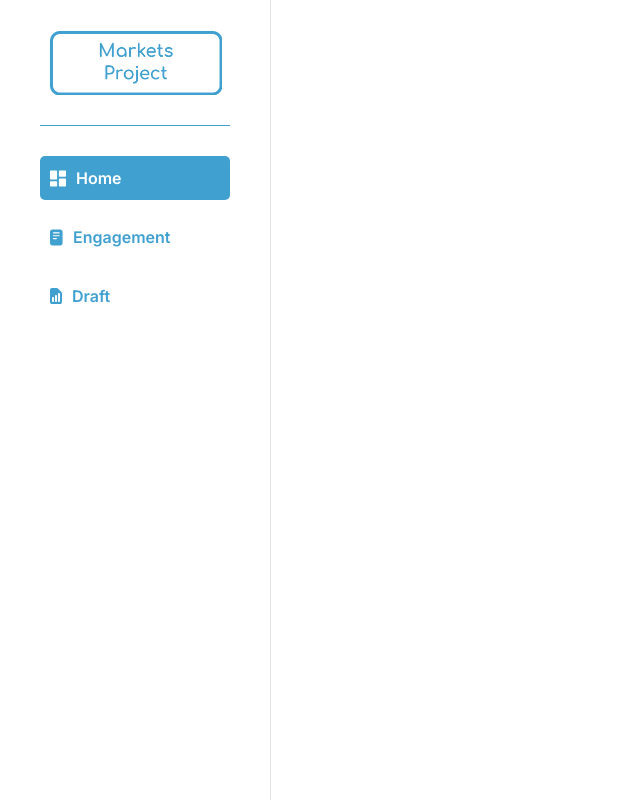
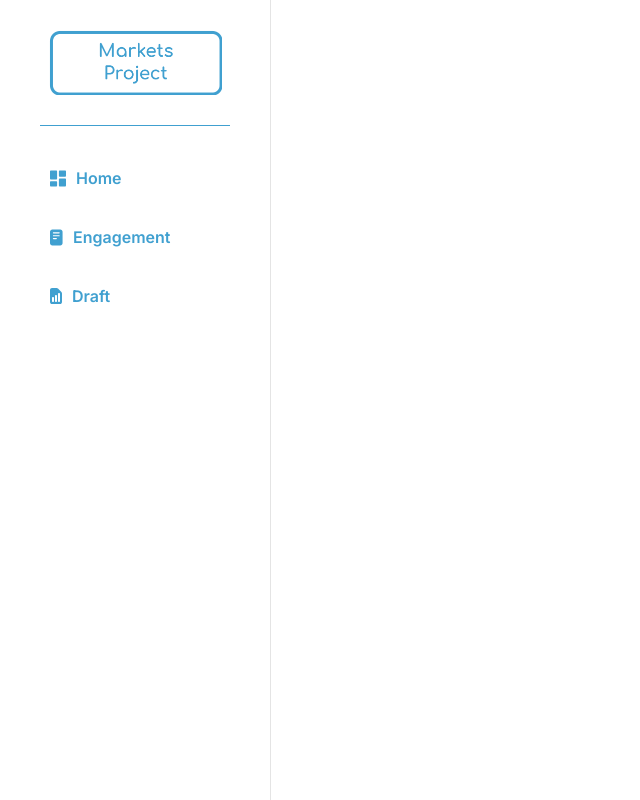
Before and after one commit to maulanaadil/Market-post, a React (Vite) app: page / in a window 1280 px wide. Shown: the whole page, without its empty margins (0-640 px from the left). Built offline with nearby package versions, Linux system fonts and the light colour scheme.

Commit message:
improve sidebar to dynamic sidebar

```diff
--- a/src/modules/sidebar/index.jsx
+++ b/src/modules/sidebar/index.jsx
@@ -1,23 +1,23 @@
-import React from "react"
+import React from 'react';
 
-import Logo from "@assets/images/logo.png"
-import { iconTypes } from "@components/icon"
-import MenuItem from "./components/menu-item"
+import Logo from '@assets/images/logo.png';
+import MenuItem from './components/menu-item';
 
-import "./index.scss"
+import { navLinks } from './navlinks';
+import './index.scss';
 
 export default function Sidebar() {
   return (
-    <div className="container-sidebar">
-      <div className="wrapper-sidebar">
-        <img src={Logo} alt="Market Project Logo" className="logo-sidebar" />
-        <div className="divider-sidebar"></div>
-        <div className="menu-sidebar">
-          <MenuItem link={'#'} icon={iconTypes.home} label="Home" isActive={true} />
-          <MenuItem link={'#'} icon={iconTypes.engagement} label="Engagement" />
-          <MenuItem link={'#'} icon={iconTypes.draft} label="Draft" />
+    <div className='container-sidebar'>
+      <div className='wrapper-sidebar'>
+        <img src={Logo} alt='Market Project Logo' className='logo-sidebar' />
+        <div className='divider-sidebar'></div>
+        <div className='menu-sidebar'>
+          {navLinks.map((item) => (
+            <MenuItem link={item.path} icon={item.icon} label={item.label} />
+          ))}
         </div>
       </div>
     </div>
-  )
+  );
 }
--- a/src/modules/sidebar/index.scss
+++ b/src/modules/sidebar/index.scss
@@ -3,7 +3,7 @@
   min-height: 100vh;
   max-width: 270px;
   width: 100%;
-  border-right: #E4E4E4 solid 1px;
+  border-right: #e4e4e4 solid 1px;
   min-width: 0;
 }
 
--- /dev/null
+++ b/src/modules/sidebar/navlinks.js
@@ -0,0 +1,17 @@
+import { iconTypes } from '@components/icon';
+
+export const navLinks = [
+  { name: 'Home', path: '/', icon: iconTypes.home, label: 'Home' },
+  {
+    name: 'Engagement',
+    path: '/engagement',
+    icon: iconTypes.engagement,
+    label: 'Engagement',
+  },
+  {
+    name: 'Draft',
+    path: '/draft',
+    icon: iconTypes.draft,
+    label: 'Draft',
+  },
+];
```
